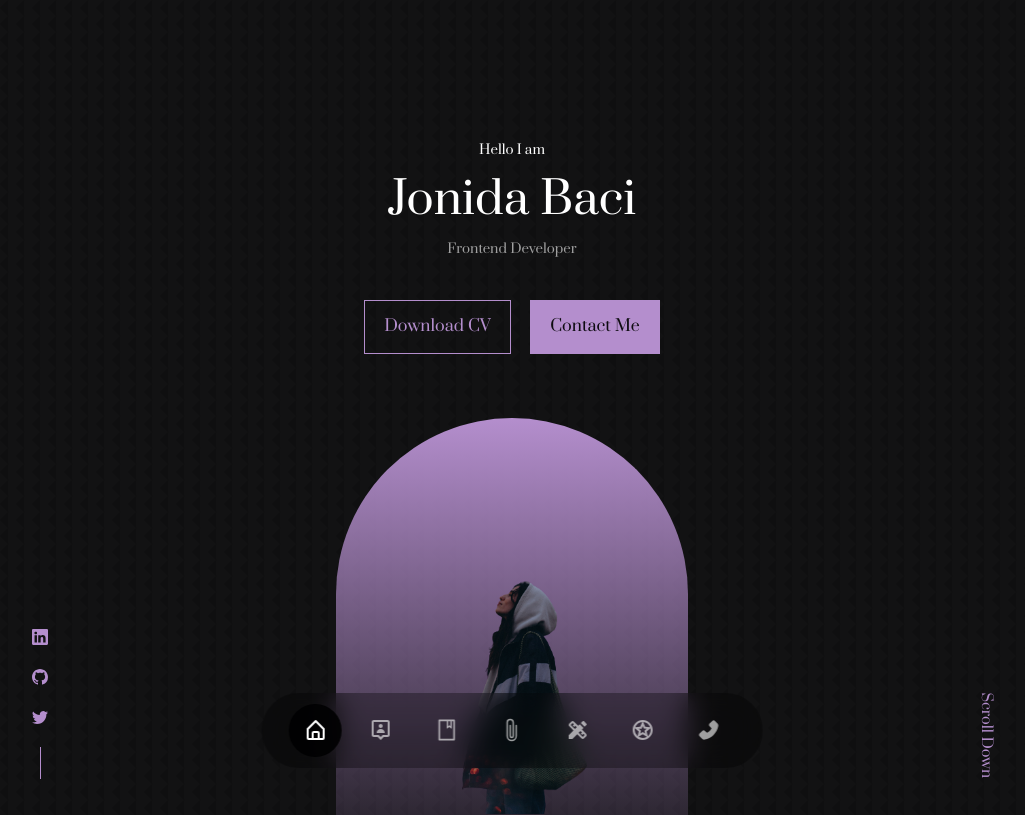
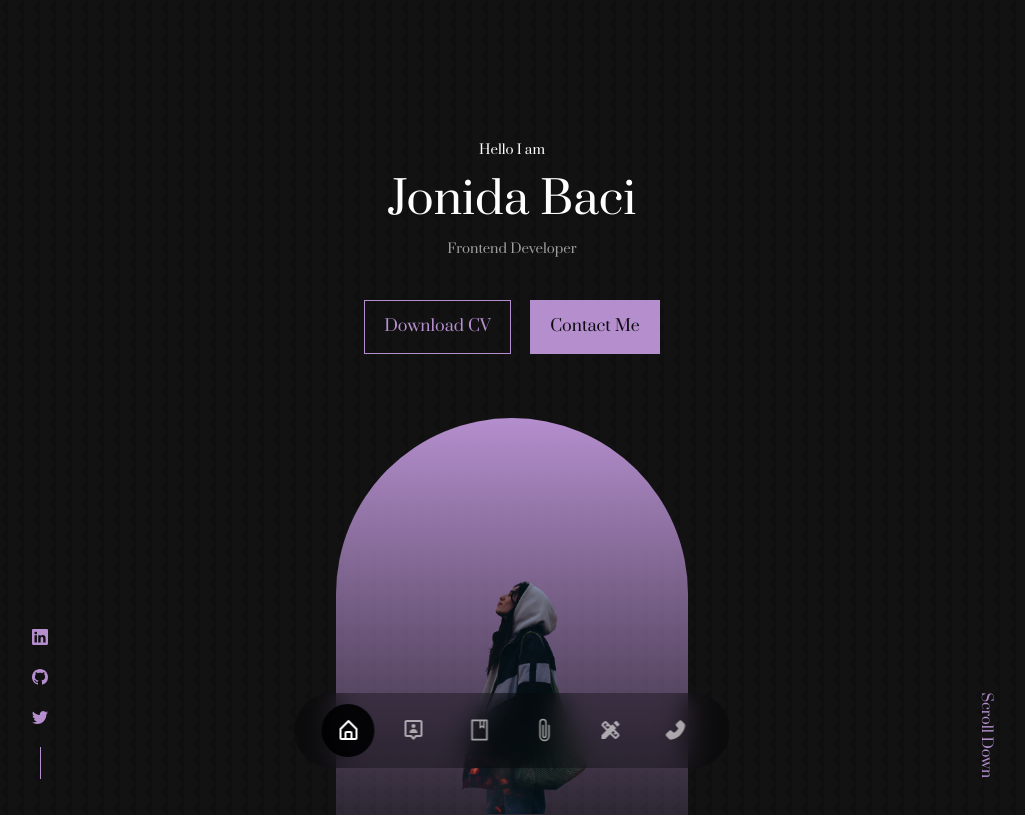
Before and after one commit to nidabaci/nidas-react-portofolio, a React (Create React App) app: page / in a window 1280 px wide. Shown: the top 815 px of the page, without its empty margins (128-1153 px from the left). Built offline with nearby package versions, Linux system fonts and the light colour scheme.

Commit message:
feat: removed testimonials from page

```diff
--- a/src/App.jsx
+++ b/src/App.jsx
@@ -20,7 +20,7 @@ export const App = () => {
     <Experience />
     <Portofolio />
     <Services />
-    <Testimonial />
+    {/* <Testimonial /> */}
     <Contact />
     <Footer />
     </>
--- a/src/components/footer/Footer.jsx
+++ b/src/components/footer/Footer.jsx
@@ -15,7 +15,7 @@ const Footer = () => {
         <li><a href="#experience">Experience</a></li>
         <li><a href="#services">Services</a></li>
         <li><a href="#portofolio">Portofolio</a></li>
-        <li><a href="#testimonials">Testimonials</a></li>
+        {/* <li><a href="#testimonials">Testimonials</a></li> */}
         <li><a href="#contact">Contact</a></li>
       </ul>
 
--- a/src/components/nav/Nav.jsx
+++ b/src/components/nav/Nav.jsx
@@ -18,7 +18,7 @@ const Nav = () => {
       <a href="#experience" onClick={() => setActiveNav('#experience')} className={activeNav == '#experience' ? 'active' : ''}><AiOutlineBook/></a>
       <a href="#portofolio" onClick={() => setActiveNav('#portofolio')} className={activeNav == '#portofolio' ? 'active' : ''}><BsPaperclip/></a>
       <a href="#services" onClick={() => setActiveNav('#services')} className={activeNav == '#services' ? 'active' : ''}><MdDesignServices/></a>
-      <a href="#testimonial" onClick={() => setActiveNav('#testimonial')} className={activeNav == '#testimonial' ? 'active' : ''}><MdOutlineStars/></a>
+      {/* <a href="#testimonial" onClick={() => setActiveNav('#testimonial')} className={activeNav == '#testimonial' ? 'active' : ''}><MdOutlineStars/></a> */}
       <a href="#contact" onClick={() => setActiveNav('#contact')} className={activeNav == '#contact' ? 'active' : ''}><AiFillPhone/></a>
 
     </nav>
```
